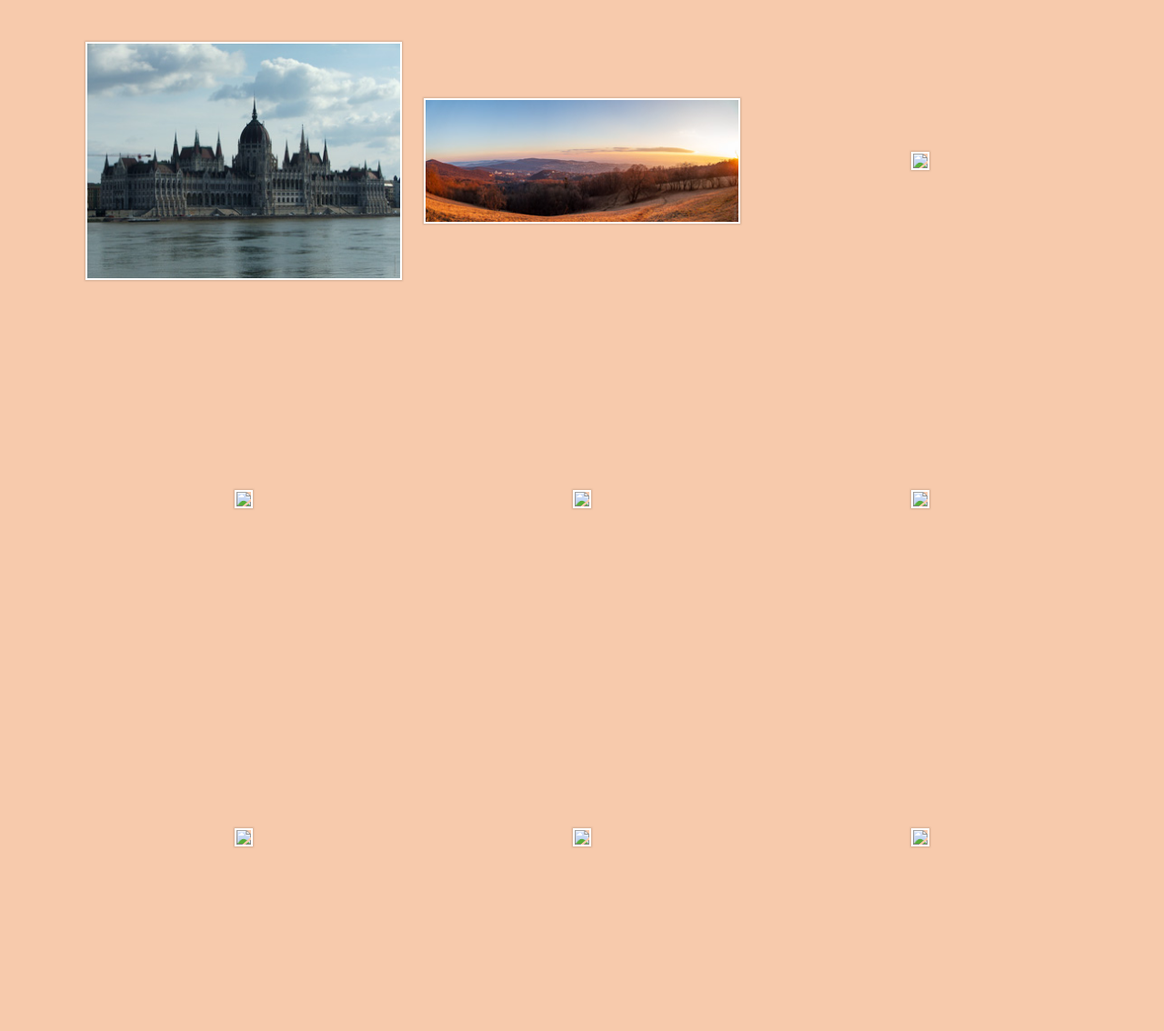
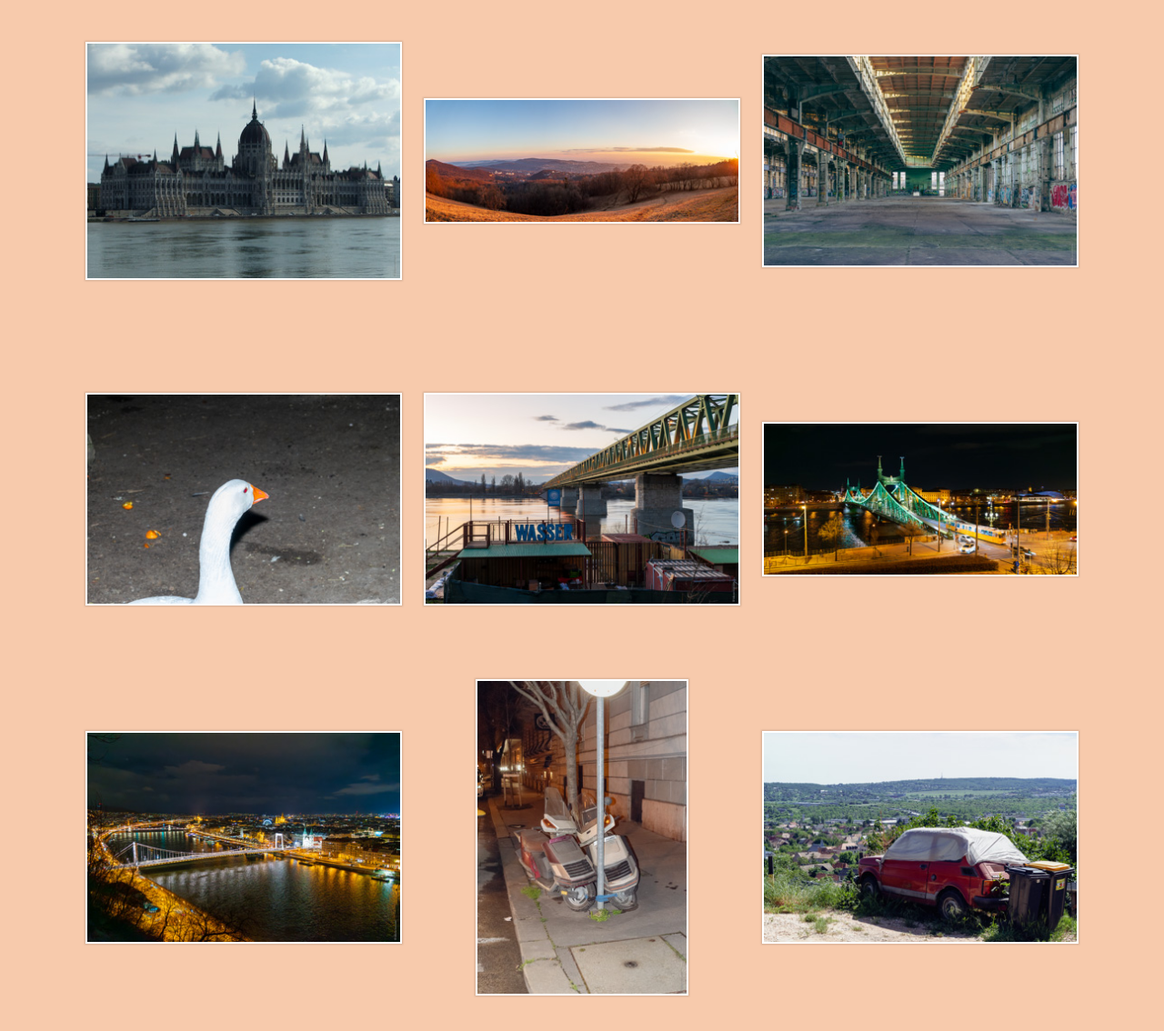
Before and after one commit to sosiger/lolicon-con, a plain HTML site: page gallery/index.html in a window 1280 px wide. Shown: the part 1215-2349 px from the top of the page at 91% size. Drawn offline with nearby package versions, Linux system fonts and the light colour scheme.

Commit message:
minor spelling mistake

```diff
--- a/gallery/index.html
+++ b/gallery/index.html
@@ -128,13 +128,13 @@
                          {"id": "305714", "exportFilename": "MG_3854-Enhanced-NR", "title": "February 10, 2024", "caption" : "Canon EOS 700D - EF-S18-55mm f/3.5-5.6 IS STM @ 18 mm - 1/200 sec at f / 5.6 "},
                          {"id": "312283", "exportFilename": "DSCF3073", "title": "February 14, 2024", "caption" : "FinePix S5500 -  @ 15.4 mm - 1/600 sec at f / 5.6 "},
                          {"id": "340435", "exportFilename": "MG_3949-Enhanced-NR-Pano", "title": "February 18, 2024", "caption" : "Canon EOS 700D - EF-S17-85mm f/4-5.6 IS USM @ 17 mm - 1/160 sec at f / 4.0 "},
-                         {"id": "374773", "exportFilename": "_DSC4704-Enhanced-NR", "title": "February 20, 2024", "caption" : "NIKON D3300 - 18.0-55.0 mm f/3.5-5.6 @ 26 mm - 1/13 sec at f / 5.6 "},
-                         {"id": "366035", "exportFilename": "_DSC4727", "title": "February 20, 2024", "caption" : "NIKON D3300 - 18.0-55.0 mm f/3.5-5.6 @ 55 mm - 1/200 sec at f / 8.0 "},
-                         {"id": "377613", "exportFilename": "_DSC4737-Enhanced-NR", "title": "February 20, 2024", "caption" : "NIKON D3300 - 18.0-55.0 mm f/3.5-5.6 @ 34 mm - 2.5 sec at f / 10 "},
-                         {"id": "377392", "exportFilename": "_DSC4745-Enhanced-NR", "title": "February 20, 2024", "caption" : "NIKON D3300 - 18.0-55.0 mm f/3.5-5.6 @ 18 mm - 1/10 sec at f / 3.5 "},
-                         {"id": "374530", "exportFilename": "_DSC4749-Enhanced-NR", "title": "February 20, 2024", "caption" : "NIKON D3300 - 18.0-55.0 mm f/3.5-5.6 @ 18 mm - 1/8 sec at f / 3.5 "},
-                         {"id": "381261", "exportFilename": "_DSC4854", "title": "February 23, 2024", "caption" : "NIKON D3300 - 18.0-55.0 mm f/3.5-5.6 @ 34 mm - 1/60 sec at f / 4.5 "},
-                         {"id": "537515", "exportFilename": "_DSF3498", "title": "May 07, 2024", "caption" : "FinePix S5Pro -  @ 50 mm - 1/350 sec at f / 5.6 "},
+                         {"id": "374773", "exportFilename": "DSC4704-Enhanced-NR", "title": "February 20, 2024", "caption" : "NIKON D3300 - 18.0-55.0 mm f/3.5-5.6 @ 26 mm - 1/13 sec at f / 5.6 "},
+                         {"id": "366035", "exportFilename": "DSC4727", "title": "February 20, 2024", "caption" : "NIKON D3300 - 18.0-55.0 mm f/3.5-5.6 @ 55 mm - 1/200 sec at f / 8.0 "},
+                         {"id": "377613", "exportFilename": "DSC4737-Enhanced-NR", "title": "February 20, 2024", "caption" : "NIKON D3300 - 18.0-55.0 mm f/3.5-5.6 @ 34 mm - 2.5 sec at f / 10 "},
+                         {"id": "377392", "exportFilename": "DSC4745-Enhanced-NR", "title": "February 20, 2024", "caption" : "NIKON D3300 - 18.0-55.0 mm f/3.5-5.6 @ 18 mm - 1/10 sec at f / 3.5 "},
+                         {"id": "374530", "exportFilename": "DSC4749-Enhanced-NR", "title": "February 20, 2024", "caption" : "NIKON D3300 - 18.0-55.0 mm f/3.5-5.6 @ 18 mm - 1/8 sec at f / 3.5 "},
+                         {"id": "381261", "exportFilename": "DSC4854", "title": "February 23, 2024", "caption" : "NIKON D3300 - 18.0-55.0 mm f/3.5-5.6 @ 34 mm - 1/60 sec at f / 4.5 "},
+                         {"id": "537515", "exportFilename": "DSF3498", "title": "May 07, 2024", "caption" : "FinePix S5Pro -  @ 50 mm - 1/350 sec at f / 5.6 "},
                                     ]        </script>
         <script src="//ajax.googleapis.com/ajax/libs/jquery/1.10.2/jquery.min.js"></script>
         <script>window.jQuery || document.write('<script src="assets/js/libs/jquery-1.10.2.min.js"><\/script>')</script>
```
